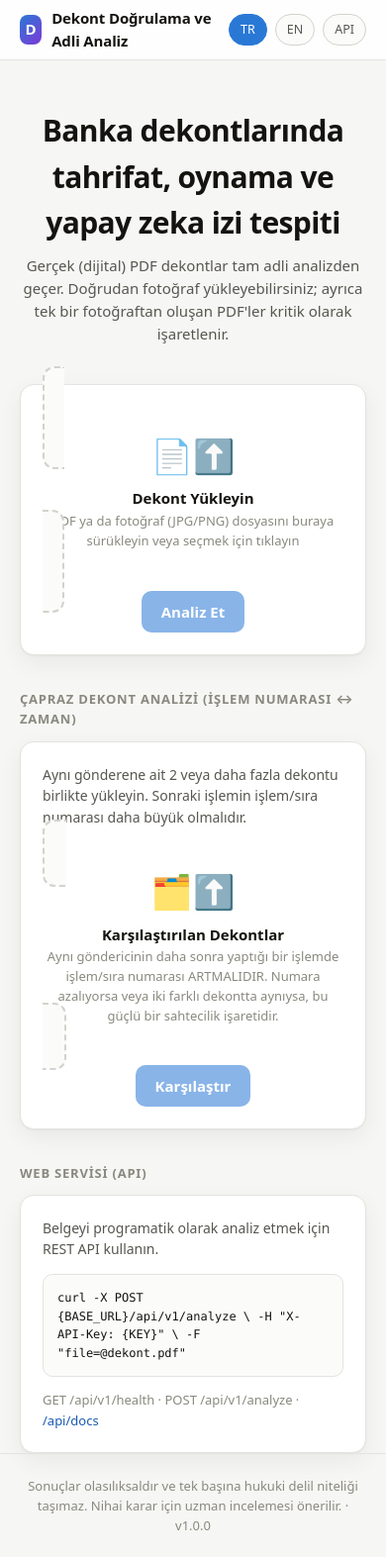
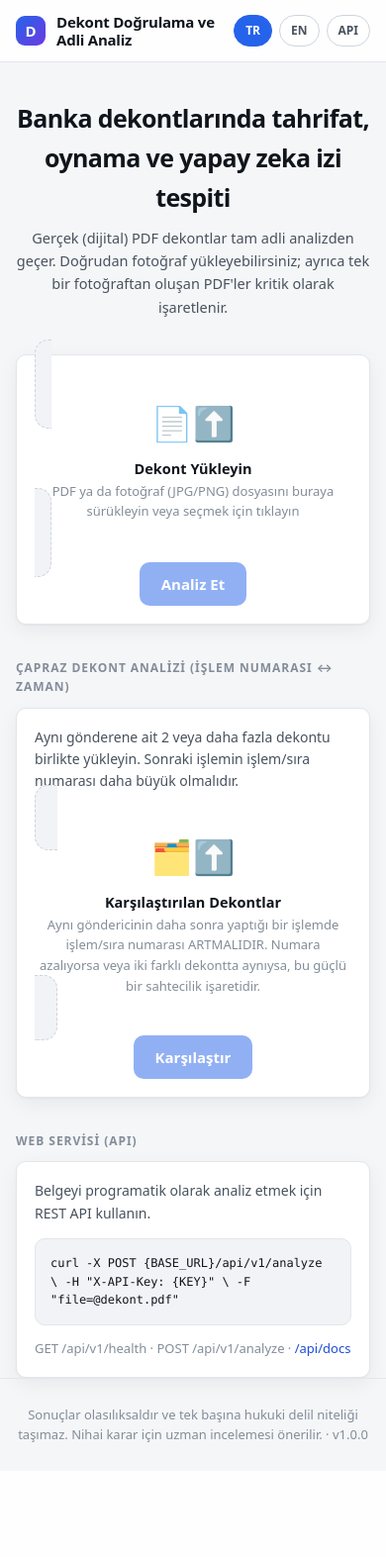
Before and after one commit to mrevreka-dev/dekont-analiz, a FastAPI app: page / in a window 390 px wide. Shown: the whole page at 99% size. After the commit the page ends 1457 px from the top, so only its background shows below. Run offline with FastAPI, Linux system fonts and the light colour scheme.

Commit message:
Add files via upload

```diff
--- a/static/style.css
+++ b/static/style.css
@@ -1,182 +1,294 @@
 :root {
   color-scheme: light dark;
-  --surface-0: #f6f6f4;
+  /* neutral surfaces */
+  --surface-0: #f5f6f8;
   --surface-1: #ffffff;
-  --surface-2: #fbfbfa;
-  --border: #e4e3df;
-  --border-strong: #d3d2cc;
-  --text-primary: #14130f;
-  --text-secondary: #57564f;
-  --text-muted: #8a897f;
-  --accent: #2a78d6;
-  --accent-ink: #1a5bb0;
+  --surface-2: #f1f3f6;
+  --border: #e3e6ea;
+  --border-strong: #cfd4db;
+  /* text */
+  --text-primary: #10151c;
+  --text-secondary: #48525e;
+  --text-muted: #838d99;
+  /* brand */
+  --accent: #2563eb;
+  --accent-ink: #1d4ed8;
+  --accent-soft: #eaf1fe;
   /* status */
-  --good: #0ca30c;
-  --warning: #d98a00;
-  --serious: #ec835a;
-  --critical: #d03b3b;
-  --good-bg: #e9f7e9;
-  --warning-bg: #fdf3df;
-  --serious-bg: #fcece4;
-  --critical-bg: #fbe7e7;
-  --shadow: 0 1px 2px rgba(0,0,0,.04), 0 8px 24px rgba(0,0,0,.06);
+  --good: #15a34a;
+  --warning: #d68309;
+  --serious: #e26a2c;
+  --critical: #d92d2d;
+  --good-bg: #e8f6ec;
+  --warning-bg: #fbf1dc;
+  --serious-bg: #fbe9df;
+  --critical-bg: #fbe4e4;
+  /* elevation */
+  --shadow-sm: 0 1px 2px rgba(16,21,28,.05);
+  --shadow: 0 1px 2px rgba(16,21,28,.04), 0 6px 20px rgba(16,21,28,.06);
+  --shadow-lg: 0 2px 4px rgba(16,21,28,.05), 0 16px 40px rgba(16,21,28,.10);
+  /* geometry */
   --radius: 14px;
+  --radius-sm: 10px;
+  --radius-lg: 18px;
   --mono: ui-monospace, "SF Mono", "Cascadia Code", Menlo, Consolas, monospace;
   --sans: system-ui, -apple-system, "Segoe UI", Roboto, "Helvetica Neue", Arial, sans-serif;
 }
 @media (prefers-color-scheme: dark) {
   :root:not([data-theme="light"]) {
-    --surface-0: #131311;
-    --surface-1: #1c1c1a;
-    --surface-2: #242422;
-    --border: #33322e;
-    --border-strong: #444339;
-    --text-primary: #f3f2ea;
-    --text-secondary: #c3c2b7;
-    --text-muted: #8f8e83;
-    --accent: #3987e5;
-    --accent-ink: #6aa8f0;
-    --good-bg: #14261a;
-    --warning-bg: #2c2415;
-    --serious-bg: #2e2018;
-    --critical-bg: #2e1717;
-    --shadow: 0 1px 2px rgba(0,0,0,.3), 0 10px 30px rgba(0,0,0,.4);
+    --surface-0: #0e1116;
+    --surface-1: #171b21;
+    --surface-2: #1f242c;
+    --border: #2a303a;
+    --border-strong: #3a414d;
+    --text-primary: #eef1f5;
+    --text-secondary: #b6bec9;
+    --text-muted: #7f8a97;
+    --accent: #4b8bf4;
+    --accent-ink: #7aa9f7;
+    --accent-soft: #17233b;
+    --good: #34c264;
+    --warning: #e0a13a;
+    --serious: #ef8350;
+    --critical: #ef5350;
+    --good-bg: #10281a;
+    --warning-bg: #2a2312;
+    --serious-bg: #2c1e15;
+    --critical-bg: #2c1616;
+    --shadow-sm: 0 1px 2px rgba(0,0,0,.3);
+    --shadow: 0 1px 2px rgba(0,0,0,.35), 0 10px 30px rgba(0,0,0,.42);
+    --shadow-lg: 0 2px 4px rgba(0,0,0,.4), 0 20px 50px rgba(0,0,0,.5);
   }
 }
 * { box-sizing: border-box; }
-html { scroll-behavior: smooth; }
+html { scroll-behavior: smooth; -webkit-text-size-adjust: 100%; }
 body {
   margin: 0; font-family: var(--sans); background: var(--surface-0);
-  color: var(--text-primary); line-height: 1.55; font-size: 15px;
-  -webkit-font-smoothing: antialiased;
+  color: var(--text-primary); line-height: 1.6; font-size: 15px;
+  -webkit-font-smoothing: antialiased; text-rendering: optimizeLegibility;
 }
 a { color: var(--accent-ink); text-decoration: none; }
 a:hover { text-decoration: underline; }
-.container { max-width: 1060px; margin: 0 auto; padding: 0 20px; }
+img { max-width: 100%; }
+.container { max-width: 1080px; margin: 0 auto; padding: 0 24px; width: 100%; }
 
-/* Header */
+/* ---------------- Header ---------------- */
 .topbar {
-  position: sticky; top: 0; z-index: 20; background: color-mix(in srgb, var(--surface-1) 88%, transparent);
-  backdrop-filter: saturate(1.4) blur(10px); border-bottom: 1px solid var(--border);
+  position: sticky; top: 0; z-index: 20;
+  background: color-mix(in srgb, var(--surface-1) 85%, transparent);
+  backdrop-filter: saturate(1.6) blur(12px);
+  -webkit-backdrop-filter: saturate(1.6) blur(12px);
+  border-bottom: 1px solid var(--border);
 }
-.topbar .container { display: flex; align-items: center; justify-content: space-between; height: 60px; }
-.brand { display: flex; align-items: center; gap: 10px; font-weight: 650; letter-spacing: -.01em; }
+.topbar .container {
+  display: flex; align-items: center; justify-content: space-between;
+  gap: 14px; min-height: 62px; padding-top: 9px; padding-bottom: 9px;
+}
+.brand {
+  display: flex; align-items: center; gap: 11px; min-width: 0;
+  font-weight: 700; letter-spacing: -.015em; font-size: 16px; line-height: 1.2;
+}
+.brand > span:last-child { min-width: 0; }
 .brand .logo {
-  width: 30px; height: 30px; border-radius: 8px; display: grid; place-items: center;
-  background: linear-gradient(135deg, var(--accent), #7d3ad6); color: #fff; font-weight: 800; font-size: 15px;
+  flex: 0 0 auto;
+  width: 32px; height: 32px; border-radius: 9px; display: grid; place-items: center;
+  background: linear-gradient(135deg, var(--accent), #6d3ae0); color: #fff;
+  font-weight: 800; font-size: 16px; box-shadow: var(--shadow-sm);
 }
-.toolbar { display: flex; align-items: center; gap: 8px; }
+.toolbar { display: flex; align-items: center; gap: 7px; flex: 0 0 auto; }
 .pill {
-  border: 1px solid var(--border-strong); background: var(--surface-2); color: var(--text-secondary);
-  border-radius: 999px; padding: 5px 11px; font-size: 12.5px; cursor: pointer; text-decoration: none;
+  border: 1px solid var(--border-strong); background: var(--surface-1); color: var(--text-secondary);
+  border-radius: 999px; padding: 6px 13px; font-size: 12.5px; font-weight: 600;
+  cursor: pointer; text-decoration: none; white-space: nowrap; transition: .15s;
 }
 .pill.active { background: var(--accent); color: #fff; border-color: var(--accent); }
-.pill:hover { text-decoration: none; border-color: var(--accent); }
+.pill:hover { text-decoration: none; border-color: var(--accent); color: var(--accent-ink); }
+.pill.active:hover { color: #fff; }
 
-/* Hero / upload */
-.hero { text-align: center; padding: 48px 0 12px; }
-.hero h1 { font-size: 30px; letter-spacing: -.02em; margin: 0 0 8px; }
-.hero p { color: var(--text-secondary); max-width: 620px; margin: 0 auto; }
+/* ---------------- Hero / upload ---------------- */
+.hero { text-align: center; padding: 54px 0 14px; }
+.hero h1 { font-size: 32px; letter-spacing: -.025em; margin: 0 0 10px; font-weight: 750; }
+.hero p { color: var(--text-secondary); max-width: 640px; margin: 0 auto; font-size: 15.5px; }
+
 .card {
   background: var(--surface-1); border: 1px solid var(--border); border-radius: var(--radius);
-  box-shadow: var(--shadow); padding: 22px;
+  box-shadow: var(--shadow); padding: 24px;
 }
-.upload-card { max-width: 640px; margin: 26px auto 8px; }
+.card + .card { margin-top: 16px; }
+.upload-card { max-width: 660px; margin: 28px auto 8px; }
 .dropzone {
-  border: 2px dashed var(--border-strong); border-radius: 12px; padding: 40px 20px; text-align: center;
-  cursor: pointer; transition: .15s; background: var(--surface-2);
+  border: 1.5px dashed var(--border-strong); border-radius: var(--radius); padding: 44px 22px;
+  text-align: center; cursor: pointer; transition: .18s ease; background: var(--surface-2);
 }
-.dropzone:hover, .dropzone.drag { border-color: var(--accent); background: color-mix(in srgb, var(--accent) 6%, var(--surface-2)); }
-.dropzone .big { font-size: 34px; margin-bottom: 6px; }
-.dropzone .fname { margin-top: 10px; font-family: var(--mono); font-size: 13px; color: var(--accent-ink); }
+.dropzone:hover, .dropzone.drag {
+  border-color: var(--accent); background: color-mix(in srgb, var(--accent) 7%, var(--surface-2));
+}
+.dropzone .big { font-size: 34px; margin-bottom: 8px; opacity: .92; }
+.dropzone .fname { margin-top: 12px; font-family: var(--mono); font-size: 13px; color: var(--accent-ink); word-break: break-all; }
+
 .btn {
-  display: inline-flex; align-items: center; gap: 8px; background: var(--accent); color: #fff; border: none;
-  border-radius: 10px; padding: 11px 20px; font-size: 15px; font-weight: 600; cursor: pointer; font-family: inherit;
+  display: inline-flex; align-items: center; justify-content: center; gap: 8px;
+  background: var(--accent); color: #fff; border: none; border-radius: var(--radius-sm);
+  padding: 12px 22px; font-size: 15px; font-weight: 650; cursor: pointer; font-family: inherit;
+  transition: .15s; box-shadow: var(--shadow-sm);
 }
 .btn:hover { background: var(--accent-ink); }
-.btn:disabled { opacity: .55; cursor: default; }
-.btn.ghost { background: var(--surface-2); color: var(--text-primary); border: 1px solid var(--border-strong); }
+.btn:disabled { opacity: .5; cursor: default; box-shadow: none; }
+.btn.ghost { background: var(--surface-1); color: var(--text-primary); border: 1px solid var(--border-strong); box-shadow: none; }
+.btn.ghost:hover { background: var(--surface-2); border-color: var(--accent); color: var(--accent-ink); }
 .center { text-align: center; }
 .note { color: var(--text-muted); font-size: 13px; }
-.err { background: var(--critical-bg); color: var(--critical); border: 1px solid var(--critical);
-  border-radius: 10px; padding: 10px 14px; margin: 16px auto; max-width: 640px; }
+.err {
+  background: var(--critical-bg); color: var(--critical); border: 1px solid var(--critical);
+  border-radius: var(--radius-sm); padding: 11px 15px; margin: 16px auto; max-width: 660px; font-weight: 500;
+}
 
-/* Report */
-.report { padding: 26px 0 60px; }
-.section-title { font-size: 13px; text-transform: uppercase; letter-spacing: .06em; color: var(--text-muted);
-  margin: 28px 0 12px; font-weight: 650; }
+/* ---------------- Report layout ---------------- */
+.report { padding: 28px 0 64px; }
+.section-title {
+  font-size: 12px; text-transform: uppercase; letter-spacing: .08em; color: var(--text-muted);
+  margin: 30px 0 13px; font-weight: 700;
+}
 .grid { display: grid; gap: 16px; }
 .grid-2 { grid-template-columns: 1fr 1fr; }
 .grid-3 { grid-template-columns: repeat(3, 1fr); }
-@media (max-width: 760px) { .grid-2, .grid-3 { grid-template-columns: 1fr; } }
+@media (max-width: 820px) { .grid-2, .grid-3 { grid-template-columns: 1fr; } }
 
-/* Score hero */
-.scorehero { display: grid; grid-template-columns: 200px 1fr; gap: 24px; align-items: center; }
-@media (max-width: 640px) { .scorehero { grid-template-columns: 1fr; text-align: center; } }
-.gauge { position: relative; width: 200px; height: 200px; margin: 0 auto; }
-.gauge svg { transform: rotate(-90deg); }
+/* ---------------- Score hero ---------------- */
+.scorehero { display: grid; grid-template-columns: 210px 1fr; gap: 28px; align-items: center; }
+@media (max-width: 640px) { .scorehero { grid-template-columns: 1fr; text-align: center; gap: 12px; } }
+.gauge { position: relative; width: 200px; height: 200px; margin: 0 auto; max-width: 100%; }
+.gauge svg { transform: rotate(-90deg); width: 100%; height: auto; }
 .gauge .val { position: absolute; inset: 0; display: grid; place-content: center; text-align: center; }
-.gauge .val .num { font-size: 46px; font-weight: 750; letter-spacing: -.03em; line-height: 1; }
-.gauge .val .max { font-size: 13px; color: var(--text-muted); margin-top: 4px; }
-.riskbadge { display: inline-flex; align-items: center; gap: 8px; padding: 7px 14px; border-radius: 999px;
-  font-weight: 650; font-size: 14px; }
-.dot { width: 10px; height: 10px; border-radius: 50%; display: inline-block; }
-.verdict { margin-top: 14px; font-size: 16px; color: var(--text-primary); }
+.gauge .val .num { font-size: 48px; font-weight: 780; letter-spacing: -.035em; line-height: 1; }
+.gauge .val .max { font-size: 13px; color: var(--text-muted); margin-top: 5px; }
+.riskbadge {
+  display: inline-flex; align-items: center; gap: 8px; padding: 8px 15px; border-radius: 999px;
+  font-weight: 680; font-size: 14px; border: 1px solid transparent;
+}
+.dot { width: 9px; height: 9px; border-radius: 50%; display: inline-block; flex: 0 0 auto; }
+.verdict { margin-top: 14px; font-size: 16px; line-height: 1.55; color: var(--text-primary); }
 .subline { color: var(--text-secondary); font-size: 14px; margin-top: 6px; }
+.badge-soft {
+  display: inline-block; padding: 4px 10px; border-radius: 7px; background: var(--surface-2);
+  border: 1px solid var(--border); font-size: 12px; color: var(--text-secondary);
+  margin: 2px 2px 0 0; word-break: break-word;
+}
 
 /* status helpers */
-.s-good { color: var(--good); } .bg-good { background: var(--good-bg); color: var(--good); }
-.s-low { color: var(--good); } .bg-low { background: var(--good-bg); color: var(--good); }
+.s-good, .s-low { color: var(--good); } .bg-good, .bg-low { background: var(--good-bg); color: var(--good); }
 .s-medium { color: var(--warning); } .bg-medium { background: var(--warning-bg); color: var(--warning); }
 .s-high { color: var(--serious); } .bg-high { background: var(--serious-bg); color: var(--serious); }
 .s-critical { color: var(--critical); } .bg-critical { background: var(--critical-bg); color: var(--critical); }
 .bg-authentic { background: var(--good-bg); color: var(--good); }
 
-/* stat tiles */
-.tiles { display: grid; grid-template-columns: repeat(4, 1fr); gap: 12px; }
-@media (max-width: 760px) { .tiles { grid-template-columns: repeat(2,1fr); } }
-.tile { background: var(--surface-2); border: 1px solid var(--border); border-radius: 12px; padding: 14px; }
-.tile .k { font-size: 12px; color: var(--text-muted); text-transform: uppercase; letter-spacing: .04em; }
-.tile .v { font-size: 20px; font-weight: 700; margin-top: 4px; letter-spacing: -.01em; }
-.tile .sub { font-size: 12px; color: var(--text-secondary); margin-top: 2px; }
+/* ---------------- Stat tiles ---------------- */
+.tiles { display: grid; grid-template-columns: repeat(4, 1fr); gap: 13px; }
+@media (max-width: 820px) { .tiles { grid-template-columns: repeat(2,1fr); } }
+@media (max-width: 380px) { .tiles { grid-template-columns: 1fr; } }
+.tile {
+  background: var(--surface-1); border: 1px solid var(--border); border-radius: var(--radius-sm);
+  padding: 15px 16px; box-shadow: var(--shadow-sm);
+}
+.tile .k { font-size: 11.5px; color: var(--text-muted); text-transform: uppercase; letter-spacing: .05em; font-weight: 650; line-height: 1.35; }
+.tile .v { font-size: 22px; font-weight: 750; margin-top: 6px; letter-spacing: -.02em; }
+.tile .sub { font-size: 12px; color: var(--text-secondary); margin-top: 3px; }
 
-/* findings */
-.finding { display: grid; grid-template-columns: 8px 1fr auto; gap: 12px; align-items: start;
-  padding: 13px 15px; border: 1px solid var(--border); border-radius: 11px; background: var(--surface-1); margin-bottom: 9px; }
+/* ---------------- Findings ---------------- */
+.finding {
+  display: grid; grid-template-columns: 5px 1fr auto; gap: 14px; align-items: start;
+  padding: 14px 16px; border: 1px solid var(--border); border-radius: var(--radius-sm);
+  background: var(--surface-1); margin-bottom: 10px; box-shadow: var(--shadow-sm);
+}
 .finding .bar { width: 5px; border-radius: 4px; align-self: stretch; }
-.finding .msg { font-size: 14px; }
-.finding .detail { font-family: var(--mono); font-size: 11.5px; color: var(--text-muted); margin-top: 5px; word-break: break-word; }
-.tag { font-size: 11px; font-weight: 700; text-transform: uppercase; letter-spacing: .03em; padding: 3px 8px; border-radius: 6px; white-space: nowrap; }
+.finding .msg { font-size: 14px; line-height: 1.55; }
+.finding .detail { font-family: var(--mono); font-size: 11.5px; color: var(--text-muted); margin-top: 6px; word-break: break-word; }
+.tag {
+  font-size: 10.5px; font-weight: 750; text-transform: uppercase; letter-spacing: .04em;
+  padding: 3px 9px; border-radius: 7px; white-space: nowrap; display: inline-block;
+}
 .tag-cat { background: var(--surface-2); color: var(--text-secondary); border: 1px solid var(--border); font-weight: 600; text-transform: none; }
 
-/* KV tables */
+/* compare.html finding variant */
+.finding-head { display: flex; align-items: center; gap: 9px; margin-bottom: 5px; grid-column: 1 / -1; }
+.sev { font-size: 10.5px; font-weight: 750; text-transform: uppercase; letter-spacing: .04em; color: #fff; padding: 3px 9px; border-radius: 7px; white-space: nowrap; }
+.fcode { font-family: var(--mono); font-size: 11.5px; color: var(--text-muted); }
+.ftext { font-size: 14px; line-height: 1.55; grid-column: 1 / -1; }
+.fdetail { font-family: var(--mono); font-size: 11.5px; color: var(--text-muted); margin-top: 6px; word-break: break-word; grid-column: 1 / -1; }
+
+/* ---------------- KV tables ---------------- */
 .kv { width: 100%; border-collapse: collapse; }
-.kv td { padding: 8px 6px; border-bottom: 1px solid var(--border); vertical-align: top; font-size: 14px; }
-.kv td.k { color: var(--text-muted); width: 42%; }
+.kv td { padding: 9px 6px; border-bottom: 1px solid var(--border); vertical-align: top; font-size: 14px; }
+.kv tr:last-child td { border-bottom: none; }
+.kv td.k { color: var(--text-muted); width: 42%; font-weight: 500; }
 .kv td.v { font-weight: 550; }
 .kv .mono { font-family: var(--mono); font-size: 12.5px; word-break: break-all; }
-.party-h { display: flex; align-items: center; gap: 8px; font-weight: 650; margin-bottom: 8px; }
-.amount-big { font-size: 30px; font-weight: 750; letter-spacing: -.02em; }
+.party-h {
+  display: flex; align-items: center; gap: 8px; font-weight: 700; font-size: 15px;
+  margin-bottom: 10px; padding-bottom: 10px; border-bottom: 1px solid var(--border);
+  letter-spacing: -.01em;
+}
+.amount-big { font-size: 30px; font-weight: 770; letter-spacing: -.025em; }
 .amount-cur { font-size: 16px; color: var(--text-secondary); font-weight: 600; }
 
-/* breakdown bars */
-.bd-row { display: grid; grid-template-columns: 120px 1fr 46px; align-items: center; gap: 10px; margin-bottom: 8px; }
-.bd-track { height: 10px; background: var(--surface-2); border-radius: 6px; overflow: hidden; border: 1px solid var(--border); }
+/* ---------------- Generic data table (.tbl) ---------------- */
+.tbl { width: 100%; border-collapse: collapse; font-size: 14px; }
+.tbl thead th {
+  text-align: left; font-size: 11px; text-transform: uppercase; letter-spacing: .05em;
+  color: var(--text-muted); font-weight: 700; padding: 9px 12px;
+  border-bottom: 1.5px solid var(--border-strong); white-space: nowrap;
+}
+.tbl tbody td {
+  padding: 11px 12px; border-bottom: 1px solid var(--border); vertical-align: top; line-height: 1.5;
+}
+.tbl tbody tr:last-child td { border-bottom: none; }
+.tbl tbody tr:hover { background: color-mix(in srgb, var(--surface-2) 60%, transparent); }
+.table-scroll { width: 100%; overflow-x: auto; -webkit-overflow-scrolling: touch; margin: 0 -2px; }
+.table-scroll .tbl, .table-scroll .kv { min-width: 520px; }
+
+/* ---------------- Breakdown bars ---------------- */
+.bd-row { display: grid; grid-template-columns: minmax(84px, 130px) 1fr 48px; align-items: center; gap: 12px; margin-bottom: 10px; }
+.bd-track { height: 9px; background: var(--surface-2); border-radius: 6px; overflow: hidden; border: 1px solid var(--border); }
 .bd-fill { height: 100%; border-radius: 6px; background: var(--serious); }
 .bd-k { font-size: 13px; color: var(--text-secondary); }
-.bd-v { font-size: 13px; text-align: right; font-variant-numeric: tabular-nums; color: var(--text-secondary); }
+.bd-v { font-size: 13px; text-align: right; font-variant-numeric: tabular-nums; color: var(--text-secondary); font-weight: 600; }
 
-.ela-img { max-width: 100%; border-radius: 10px; border: 1px solid var(--border-strong); background: #000; }
-.timeline { display: flex; gap: 0; align-items: stretch; margin-top: 6px; }
-.tl-node { flex: 1; padding: 12px; border: 1px solid var(--border); border-radius: 10px; background: var(--surface-2); }
-.tl-node + .tl-node { margin-left: 10px; }
-.tl-node .lab { font-size: 12px; color: var(--text-muted); }
-.tl-node .dt { font-weight: 650; margin-top: 3px; }
-
-.footer { border-top: 1px solid var(--border); padding: 22px 0; color: var(--text-muted); font-size: 13px; text-align: center; }
+/* ---------------- Media / misc ---------------- */
+.ela-img { max-width: 100%; border-radius: var(--radius-sm); border: 1px solid var(--border-strong); background: #000; }
+.footer { border-top: 1px solid var(--border); padding: 26px 0; color: var(--text-muted); font-size: 13px; text-align: center; }
 .spinner { width: 16px; height: 16px; border: 2px solid rgba(255,255,255,.4); border-top-color: #fff; border-radius: 50%; animation: spin .7s linear infinite; }
 @keyframes spin { to { transform: rotate(360deg); } }
-.codeblock { background: var(--surface-2); border: 1px solid var(--border); border-radius: 10px; padding: 14px;
-  font-family: var(--mono); font-size: 12px; overflow-x: auto; max-height: 380px; }
-.badge-soft { display:inline-block; padding: 2px 8px; border-radius: 6px; background: var(--surface-2); border: 1px solid var(--border); font-size: 12px; color: var(--text-secondary); }
+.codeblock {
+  background: var(--surface-2); border: 1px solid var(--border); border-radius: var(--radius-sm); padding: 15px;
+  font-family: var(--mono); font-size: 12px; overflow-x: auto; max-height: 380px; line-height: 1.55;
+}
+ul { padding-left: 20px; }
 .hidden { display: none !important; }
+
+/* ---------------- Mobile refinements ---------------- */
+@media (max-width: 640px) {
+  body { font-size: 14.5px; }
+  .container { padding: 0 16px; }
+  .brand { font-size: 15px; }
+  .brand .logo { width: 30px; height: 30px; font-size: 15px; }
+  .pill { padding: 5px 11px; font-size: 12px; }
+  .hero { padding: 36px 0 8px; }
+  .hero h1 { font-size: 25px; }
+  .hero p { font-size: 14.5px; }
+  .card { padding: 18px; border-radius: var(--radius-sm); }
+  .report { padding: 20px 0 48px; }
+  .section-title { margin: 24px 0 11px; }
+  .gauge { width: 168px; height: 168px; }
+  .gauge .val .num { font-size: 42px; }
+  .amount-big { font-size: 26px; }
+  .kv td.k { width: 40%; }
+  .kv td, .tbl tbody td { padding-left: 4px; padding-right: 4px; }
+  .tbl thead th { padding: 8px 8px; }
+  .tbl tbody td { padding: 10px 8px; }
+  .dropzone { padding: 34px 16px; }
+}
+@media (max-width: 420px) {
+  .brand > span:last-child {
+    display: -webkit-box; -webkit-line-clamp: 2; -webkit-box-orient: vertical; overflow: hidden;
+  }
+}
```
